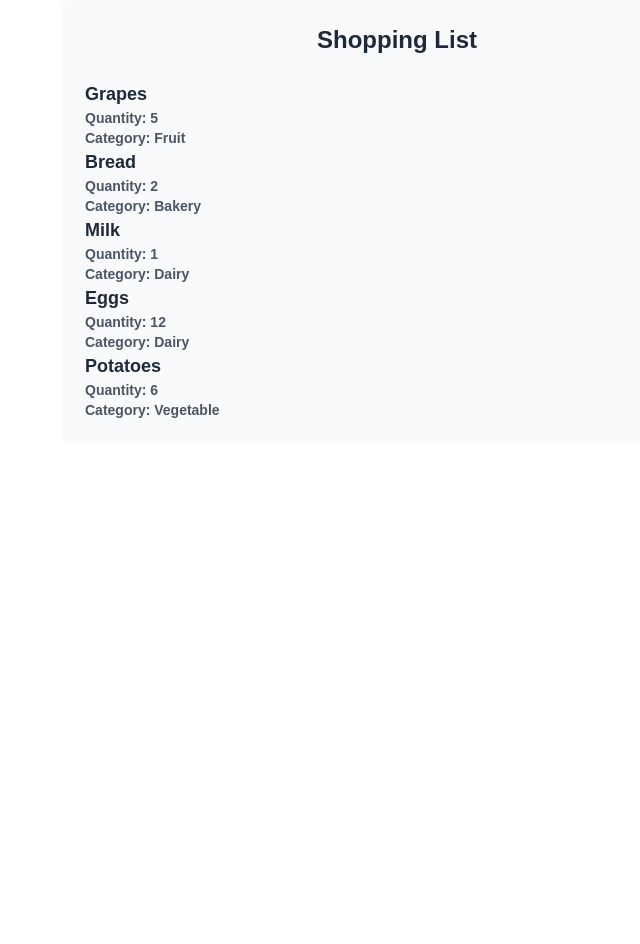
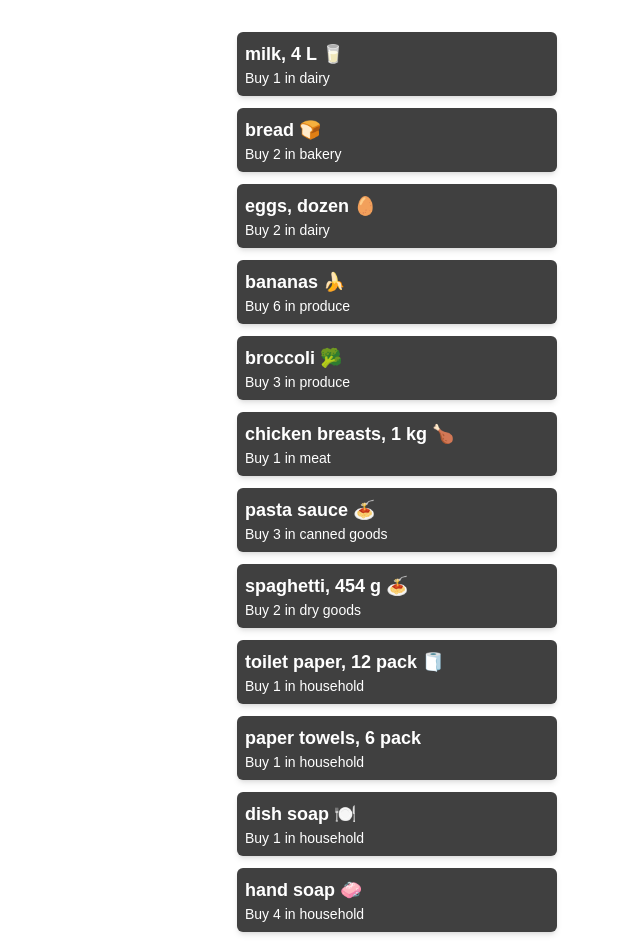
Before and after one commit to Bilal-Choudhry-Git/cprg306-assignments, a Next.js app: page /week-3 in a window 1280 px wide. Shown: the whole page, without its empty margins (243-883 px from the left). Before the commit the page ends 800 px from the top, so only its background shows below. Built offline with nearby package versions, Linux system fonts and the light colour scheme.

Commit message:
Changes made According to instructors feedback

```diff
--- a/app/week-3/item-list.js
+++ b/app/week-3/item-list.js
@@ -1,25 +1,95 @@
 import Item from "./item";
 
 export default function Itemlist() {
-    const items = [
-    {name:"Grapes", quantity: 5, category: "Fruit" },
-    {name:"Bread", quantity: 2, category: "Bakery" },
-    {name:"Milk", quantity: 1, category: "Dairy" },
-    {name:"Eggs", quantity: 12, category: "Dairy" },
-    {name:"Potatoes", quantity: 6, category: "Vegetable" },
-    ]
+const item1 = {
+  name: "milk, 4 L 🥛",
+  quantity: 1,
+  category: "dairy",
+};
+
+const item2 = {
+  name: "bread 🍞",
+  quantity: 2,
+  category: "bakery",
+};
+
+const item3 = {
+  name: "eggs, dozen 🥚",
+  quantity: 2,
+  category: "dairy",
+};
+
+const item4 = {
+  name: "bananas 🍌",
+  quantity: 6,
+  category: "produce",
+};
+
+const item5 = {
+  name: "broccoli 🥦",
+  quantity: 3,
+  category: "produce",
+};
+
+const item6 = {
+  name: "chicken breasts, 1 kg 🍗",
+  quantity: 1,
+  category: "meat",
+};
+
+const item7 = {
+  name: "pasta sauce 🍝",
+  quantity: 3,
+  category: "canned goods",
+};
+
+const item8 = {
+  name: "spaghetti, 454 g 🍝",
+  quantity: 2,
+  category: "dry goods",
+};
+
+const item9 = {
+  name: "toilet paper, 12 pack 🧻",
+  quantity: 1,
+  category: "household",
+};
+
+const item10 = {
+  name: "paper towels, 6 pack",
+  quantity: 1,
+  category: "household",
+};
+
+const item11 = {
+  name: "dish soap 🍽️",
+  quantity: 1,
+  category: "household",
+};
+
+const item12 = {
+  name: "hand soap 🧼",
+  quantity: 4,
+  category: "household",
+};
+
 
 
 return (
-  <ul>
-    {items.map((item, index) => (
-      <Item
-        key={index}
-        name={item.name}
-        quantity={item.quantity}
-        category={item.category}
-      />
-    ))}
-  </ul>
-);
+        <>
+            <Item item = {item1} />
+            <Item item = {item2} />
+            <Item item = {item3} />
+            <Item item = {item4} />
+            <Item item = {item5} />
+            <Item item = {item6} />
+            <Item item = {item7} />
+            <Item item = {item8} />
+            <Item item = {item9} />
+            <Item item = {item10} />
+            <Item item = {item11} />
+            <Item item = {item12} />
+
+        </>
+    );
 }
--- a/app/week-3/item.js
+++ b/app/week-3/item.js
@@ -1,9 +1,14 @@
-export default function Item({ name, quantity, category }) {
+export default function Item({ item }) {
+  const { name, quantity, category } = item;
+
   return (
-    <li>
-      <div className="text-lg font-semibold text-gray-800">{name}</div>
-      <div className="text-sm font-semibold text-gray-600">Quantity: {quantity}</div>
-      <div className="text-sm font-semibold text-gray-600">Category: {category}</div>
-    </li>
+    <div className="flex justify-center items-center">
+      <ul className="bg-neutral-700 text-white p-2 mb-3 rounded-md shadow-md w-80">
+        <li className="text-lg font-bold text-left" >
+          <p>{name}</p>
+          <p className="text-sm font-normal">Buy {quantity} in {category}</p>
+        </li>
+      </ul>
+    </div>
   );
 }
--- a/app/week-3/page.js
+++ b/app/week-3/page.js
@@ -2,11 +2,10 @@ import ItemList from "./item-list";
 
 export default function Page() {
   return (
-    <main className="p-6 max-w-2xl mx-auto bg-gray-50 rounded-lg ">
-      <h1 className="text-2xl font-bold text-center mb-6 text-gray-800">
+      <main className = "text-center font-bold text-white text-2xl">
         Shopping List
-      </h1>
+
       <ItemList />
-    </main>
+      </main>
   );
 }
```
